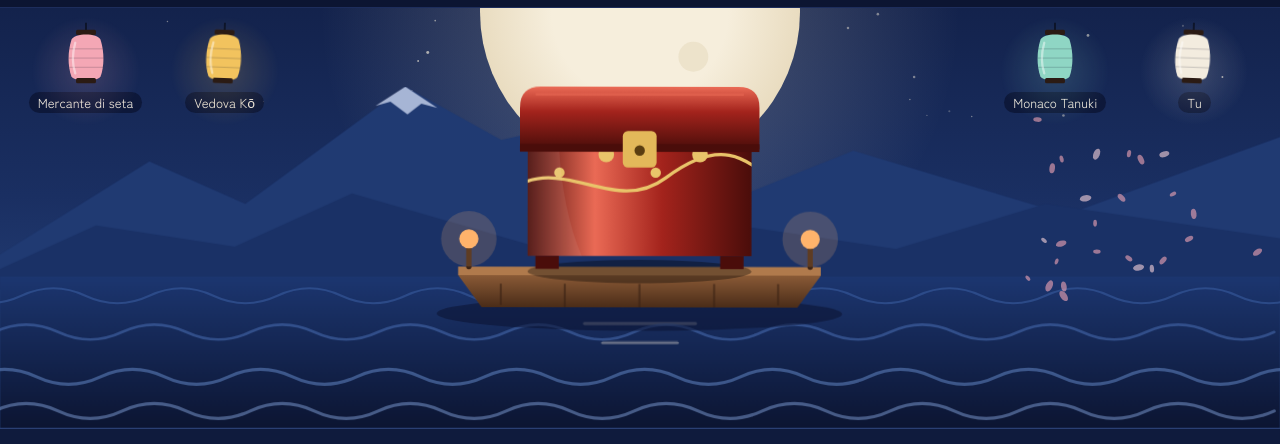
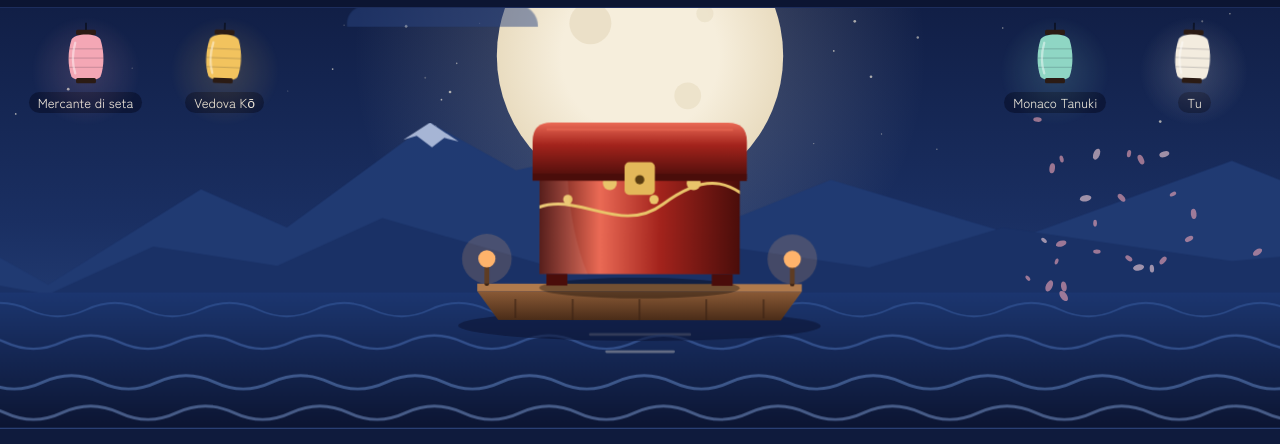
Before and after one commit to mayday-gaming/ukiyo, a plain HTML site: page index.html in a window 1280 px wide. Shown: the part 65-509 px from the top of the page. Drawn offline with Linux system fonts and the light colour scheme; a web font is replaced by a local one.

Commit message:
fix: frame the scene so the auction object stays visible at any aspect ratio

```diff
--- a/index.html
+++ b/index.html
@@ -155,26 +155,26 @@ header{gap:8px 16px}.stats{gap:16px;order:3;width:100%;justify-content:space-bet
 </header>
 
 <section class="stage" id="stage">
-<svg viewBox="0 0 1200 620" preserveAspectRatio="xMidYMax slice" aria-hidden="true">
+<svg id="scene" viewBox="0 0 1200 620" preserveAspectRatio="xMidYMax slice" aria-hidden="true">
   <defs>
     <linearGradient id="sky" x1="0" x2="0" y1="0" y2="1"><stop offset="0" stop-color="#0a1230"/><stop offset=".65" stop-color="#1a2f62"/><stop offset="1" stop-color="#2b4a86"/></linearGradient>
     <radialGradient id="moonG"><stop offset=".55" stop-color="#f6eedc"/><stop offset="1" stop-color="#e9dcc0"/></radialGradient>
     <radialGradient id="halo"><stop offset="0" stop-color="#f6eedc" stop-opacity=".28"/><stop offset="1" stop-color="#f6eedc" stop-opacity="0"/></radialGradient>
     <linearGradient id="sea" x1="0" x2="0" y1="0" y2="1"><stop offset="0" stop-color="#1c3670"/><stop offset="1" stop-color="#0c1532"/></linearGradient>
     <linearGradient id="wood" x1="0" x2="0" y1="0" y2="1"><stop offset="0" stop-color="#8a5a36"/><stop offset="1" stop-color="#4a2c18"/></linearGradient>
-    <path id="wv" d="M0 0 q30 -14 60 0 t60 0 t60 0 t60 0 t60 0 t60 0 t60 0 t60 0 t60 0 t60 0 t60 0 t60 0 t60 0 t60 0 t60 0 t60 0 t60 0 t60 0 t60 0 t60 0 t60 0 t60 0 t60 0 t60 0"/>
+    <path id="wv" d="M-1200 0 q30 -14 60 0 t60 0 t60 0 t60 0 t60 0 t60 0 t60 0 t60 0 t60 0 t60 0 t60 0 t60 0 t60 0 t60 0 t60 0 t60 0 t60 0 t60 0 t60 0 t60 0 t60 0 t60 0 t60 0 t60 0 t60 0 t60 0 t60 0 t60 0 t60 0 t60 0 t60 0 t60 0 t60 0 t60 0 t60 0 t60 0 t60 0 t60 0 t60 0 t60 0 t60 0 t60 0 t60 0 t60 0 t60 0 t60 0 t60 0 t60 0 t60 0 t60 0 t60 0 t60 0 t60 0 t60 0 t60 0 t60 0 t60 0 t60 0 t60 0 t60 0 t60 0 t60 0 t60 0 t60 0 t60 0 t60 0 t60 0 t60 0 t60 0 t60 0"/>
     <g id="cloud"><path d="M0 0 h150 a18 18 0 0 0 -18 -18 h-34 a22 22 0 0 0 -40 -6 a16 16 0 0 0 -30 8 h-10 a14 14 0 0 0 -18 16z"/></g>
   </defs>
-  <rect width="1200" height="620" fill="url(#sky)"/>
+  <rect x="-1200" width="3600" height="620" fill="url(#sky)"/>
   <g id="stars"></g>
   <circle cx="600" cy="230" r="300" fill="url(#halo)"/>
   <circle cx="600" cy="230" r="150" fill="url(#moonG)"/>
   <circle cx="548" cy="196" r="22" fill="#e2d4b6" opacity=".5"/><circle cx="650" cy="272" r="14" fill="#e2d4b6" opacity=".45"/><circle cx="668" cy="186" r="9" fill="#e2d4b6" opacity=".4"/>
   <g fill="#2a4580" opacity=".5"><use href="#cloud" x="250" y="150" transform="scale(1.4)" class="w3"/><use href="#cloud" x="560" y="120"/></g>
-  <path d="M-20 470 L140 370 L230 410 L380 300 L470 350 L560 330 L700 400 L800 360 L1000 420 L1220 340 L1220 480 L-20 480Z" fill="#203a72"/>
-  <path d="M-20 480 L90 430 L220 450 L330 400 L520 455 L690 430 L840 452 L980 410 L1220 445 L1220 490 L-20 490Z" fill="#1a3166"/>
+  <path d="M-1200 470 L-1000 390 L-820 430 L-600 350 L-380 420 L-180 380 L-20 470 L140 370 L230 410 L380 300 L470 350 L560 330 L700 400 L800 360 L1000 420 L1220 340 L1420 420 L1640 360 L1880 430 L2100 370 L2400 440 L2400 480 L-1200 480Z" fill="#203a72"/>
+  <path d="M-1200 480 L-900 440 L-600 465 L-300 430 L-20 480 L90 430 L220 450 L330 400 L520 455 L690 430 L840 452 L980 410 L1220 445 L1500 420 L1800 455 L2100 425 L2400 450 L2400 490 L-1200 490Z" fill="#1a3166"/>
   <path d="M352 318 L380 300 L410 320 L395 316 L382 326 L366 314Z" fill="#c9d4ee" opacity=".8"/>
-  <rect y="478" width="1200" height="142" fill="url(#sea)"/>
+  <rect x="-1200" y="478" width="3600" height="142" fill="url(#sea)"/>
   <path d="M540 486 h120 M520 504 h160 M548 522 h104 M565 540 h70" stroke="#f6eedc" stroke-opacity=".35" stroke-width="3" stroke-linecap="round"/>
   <g fill="none" stroke-linecap="round">
     <g class="w3"><use href="#wv" x="-60" y="496" stroke="#3a5d9e" stroke-width="2" opacity=".6"/></g>
@@ -359,7 +359,7 @@ const fee=x=>{const [l,h]=publicEst(x);return Math.max(5,nice((l+h)/2*.04))};
 
 /* ---------- rendering ---------- */
 function rivalsHTML(){const L=r=>`<div class="riv" id="r-${r.id}" style="--c:${r.c}"><div class="halo"></div><svg viewBox="0 0 60 84"><path d="M30 0v10" stroke="#0a0f1f" stroke-width="2"/><rect x="17" y="9" width="26" height="7" rx="2" fill="#2b1b14"/><path d="M11 22 C6 38 6 56 11 70 C15 77 45 77 49 70 C54 56 54 38 49 22 C45 13 15 13 11 22Z" fill="${r.c}"/><path d="M8 34h44M7 46h46M8 58h44" stroke="#0a0f1f" stroke-opacity=".25"/><path d="M16 26 C12 40 12 54 16 66" stroke="#fff" stroke-opacity=".45" stroke-width="3" fill="none" stroke-linecap="round"/><rect x="17" y="72" width="26" height="7" rx="2" fill="#2b1b14"/></svg><p><i>${r.n}</i><i>${r.sh}</i></p><span class="tag">—</span></div>`;return`<div>${L(RIVS[0])}${L(RIVS[1])}</div><div>${L(RIVS[2])}${L(YOU)}</div>`}
-function stars(){let s='',v=7;for(let i=0;i<70;i++){v=v*16807%2147483647;const x=v%1200;v=v*16807%2147483647;const y=v%330;v=v*16807%2147483647;s+=`<circle cx="${x}" cy="${y}" r="${(v%10)/10+.5}" fill="#f6eedc" opacity="${.25+(v%5)/10}"/>`}$('stars').innerHTML=s}
+function stars(){let s='',v=7;for(let i=0;i<180;i++){v=v*16807%2147483647;const x=v%3600-1200;v=v*16807%2147483647;const y=v%330;v=v*16807%2147483647;s+=`<circle cx="${x}" cy="${y}" r="${(v%10)/10+.5}" fill="#f6eedc" opacity="${.25+(v%5)/10}"/>`}$('stars').innerHTML=s}
 function drawStage(enter){
  const rv=phase==='esito'?{cond:1,auth:1}:{cond:!!it.known.cond,auth:!!it.known.auth};
  $('item').innerHTML=`<g class="${enter?'enter':''}" id="itemIn">${drawItem(it,'m'+it.seed,rv)}</g>`;
@@ -406,13 +406,18 @@ function ring(T){const c=$('ringC'),L=2*Math.PI*70;c.style.strokeDasharray=L;c.s
 function bump(){const b=$('price');b.classList.remove('bump');b.getBoundingClientRect();b.classList.add('bump')}
 function countUp(el,to,ms){const t0=performance.now();const f=t=>{const k=Math.min(1,(t-t0)/ms),e=1-(1-k)**3;el.textContent=fmt(to*e)+' ryō';if(k<1)requestAnimationFrame(f)};requestAnimationFrame(f)}
 
+/* ---------- scene framing: keep the raft and object whole at any aspect ---------- */
+const scene=$('scene');
+const frame=()=>{const r=scene.getBoundingClientRect();if(!r.width||!r.height)return;const asp=r.width/r.height;let hu=Math.min(620,Math.max(440,1200/asp)),wu=hu*asp;scene.setAttribute('viewBox',`${(600-wu/2).toFixed(1)} ${(620-hu).toFixed(1)} ${wu.toFixed(1)} ${hu.toFixed(1)}`)};
+const sceneObs=new ResizeObserver(frame);sceneObs.observe(scene);frame();
+
 /* ---------- petals ---------- */
 const cv=$('petals'),cx=cv.getContext('2d'),reduce=matchMedia('(prefers-reduced-motion: reduce)').matches;let PW=0,PH=0,pts=[];
 const fitCv=()=>{const r=cv.getBoundingClientRect(),d=Math.min(2,devicePixelRatio||1);PW=r.width;PH=r.height;cv.width=PW*d;cv.height=PH*d;cx.setTransform(d,0,0,d,0,0)};
 const cvObs=new ResizeObserver(fitCv);cvObs.observe(cv);
 const petal=(x,y,burst,col)=>({x,y,vx:burst?(rnd()-.5)*7:-.3-rnd()*.6,vy:burst?-rnd()*6-1:.4+rnd()*.6,r:burst?3+rnd()*4:3+rnd()*3,a:rnd()*6,va:(rnd()-.5)*.08,life:burst?1:2,col:col||(rnd()<.8?'#f4a7b5':'#f8d3da')});
 for(let i=0;i<26;i++)pts.push(petal(rnd()*1400,rnd()*700));
-function burst(cols){for(let i=0;i<70;i++)pts.push(petal(PW/2,PH*.62,true,pick(cols)))}
+function burst(cols){for(let i=0;i<180;i++)pts.push(petal(PW/2,PH*.62,true,pick(cols)))}
 function tick(){cx.clearRect(0,0,PW,PH);pts=pts.filter(p=>{p.x+=p.vx+Math.sin(p.a)*.4;p.y+=p.vy;p.a+=p.va;if(p.life===1){p.vy+=.12;p.vx*=.985;if(p.y>PH+20)return false}else{if(p.y>PH+10){p.y=-10;p.x=rnd()*PW*1.2}if(p.x<-20)p.x=PW+10}
  cx.save();cx.translate(p.x,p.y);cx.rotate(p.a);cx.fillStyle=p.col;cx.globalAlpha=p.life===1?.95:.6;cx.beginPath();cx.ellipse(0,0,p.r,p.r*.55,0,0,7);cx.fill();cx.restore();return true});requestAnimationFrame(tick)}
 if(!reduce)requestAnimationFrame(tick);
```
